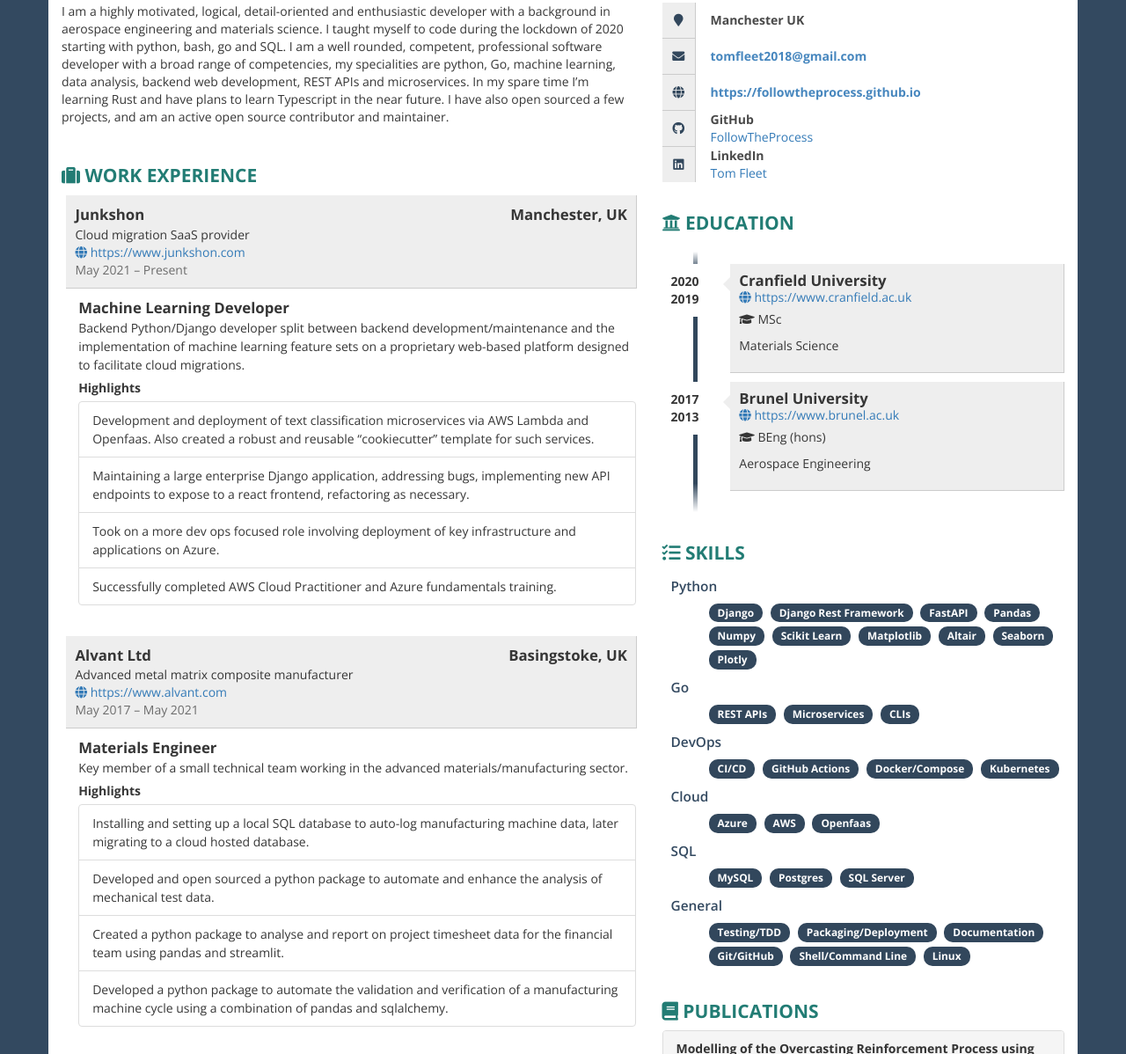
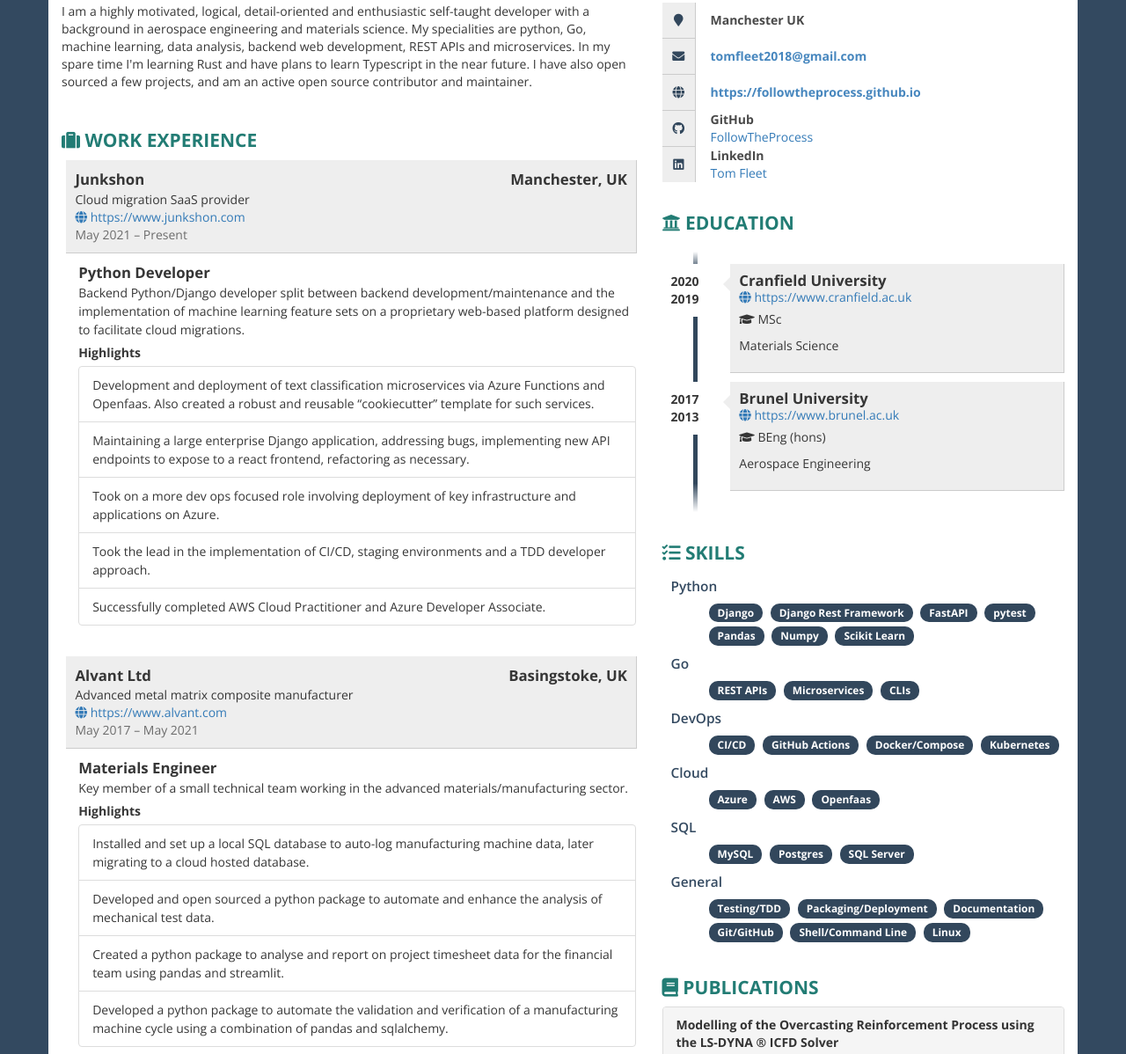
Before and after one commit to FollowTheProcess/cv, a plain HTML site: page index.html in a window 1280 px wide. Shown: the part 308-1506 px from the top of the page at 88% size. Drawn offline with nearby package versions, Linux system fonts and the light colour scheme.

Commit message:
deploy: cd316209a8d55ee88564689ca795dc92fe60aaeb

```diff
--- a/index.html
+++ b/index.html
@@ -404,7 +404,7 @@
           <!-- ABOUT ME -->
           <div class="box">
             <h2><i class="fas fa-user ico"></i> About</h2>
-            <p>I am a highly motivated, logical, detail-oriented and enthusiastic developer with a background in aerospace engineering and materials science. I taught myself to code during the lockdown of 2020 starting with python, bash, go and SQL. I am a well rounded, competent, professional software developer with a broad range of competencies, my specialities are python, Go, machine learning, data analysis, backend web development, REST APIs and microservices. In my spare time I’m learning Rust and have plans to learn Typescript in the near future. I have also open sourced a few projects, and am an active open source contributor and maintainer.</p>
+            <p>I am a highly motivated, logical, detail-oriented and enthusiastic self-taught developer with a background in aerospace engineering and materials science. My specialities are python, Go, machine learning, data analysis, backend web development, REST APIs and microservices. In my spare time I'm learning Rust and have plans to learn Typescript in the near future. I have also open sourced a few projects, and am an active open source contributor and maintainer.</p>
           </div>
           <!-- WORK EXPERIENCE -->
           <div class="box">
@@ -429,15 +429,16 @@
                 </div>
                 <div class="row">
                   <div class="job-details col-xs-11">
-                    <div class="profession">Machine Learning Developer</div>
+                    <div class="profession">Python Developer</div>
                     <div class="description">
                       Backend Python/Django developer split between backend development/maintenance and the implementation of machine learning feature sets on a proprietary web-based platform designed to facilitate cloud migrations.
                       <div class="highlights">Highlights</div>
                       <ul class="list-group">
-                        <li class="list-group-item">Development and deployment of text classification microservices via AWS Lambda and Openfaas. Also created a robust and reusable “cookiecutter” template for such services.</li>
+                        <li class="list-group-item">Development and deployment of text classification microservices via Azure Functions and Openfaas. Also created a robust and reusable “cookiecutter” template for such services.</li>
                         <li class="list-group-item">Maintaining a large enterprise Django application, addressing bugs, implementing new API endpoints to expose to a react frontend, refactoring as necessary.</li>
                         <li class="list-group-item">Took on a more dev ops focused role involving deployment of key infrastructure and applications on Azure.</li>
-                        <li class="list-group-item">Successfully completed AWS Cloud Practitioner and Azure fundamentals training.</li>
+                        <li class="list-group-item">Took the lead in the implementation of CI/CD, staging environments and a TDD developer approach.</li>
+                        <li class="list-group-item">Successfully completed AWS Cloud Practitioner and Azure Developer Associate.</li>
                       </ul>
                     </div>
                   </div>
@@ -468,7 +469,7 @@
                       Key member of a small technical team working in the advanced materials/manufacturing sector.
                       <div class="highlights">Highlights</div>
                       <ul class="list-group">
-                        <li class="list-group-item">Installing and setting up a local SQL database to auto-log manufacturing machine data, later migrating to a cloud hosted database.</li>
+                        <li class="list-group-item">Installed and set up a local SQL database to auto-log manufacturing machine data, later migrating to a cloud hosted database.</li>
                         <li class="list-group-item">Developed and open sourced a python package to automate and enhance the analysis of mechanical test data.</li>
                         <li class="list-group-item">Created a python package to analyse and report on project timesheet data for the financial team using pandas and streamlit.</li>
                         <li class="list-group-item">Developed a python package to automate the validation and verification of a manufacturing machine cycle using a combination of pandas and sqlalchemy.</li>
@@ -519,7 +520,7 @@
                 <span style="font-weight:bold">Pytoil</span>: Python CLI to automate the development workflow
               </li>
               <li class="list-group-item">
-                <span style="font-weight:bold">Gotoil</span>: Port of pytoil to Go
+                <span style="font-weight:bold">Spok</span>: A modern task runner&#x2F;build system
               </li>
               <li class="list-group-item">
                 <span style="font-weight:bold">msg</span>: A lightweight console printing toolkit for Go CLIs
@@ -612,13 +613,10 @@
                 <span class= "skill badge">Django</span>
                 <span class= "skill badge">Django Rest Framework</span>
                 <span class= "skill badge">FastAPI</span>
+                <span class= "skill badge">pytest</span>
                 <span class= "skill badge">Pandas</span>
                 <span class= "skill badge">Numpy</span>
                 <span class= "skill badge">Scikit Learn</span>
-                <span class= "skill badge">Matplotlib</span>
-                <span class= "skill badge">Altair</span>
-                <span class= "skill badge">Seaborn</span>
-                <span class= "skill badge">Plotly</span>
               </div>
             </div>
             <div class="skills clearfix">
```
